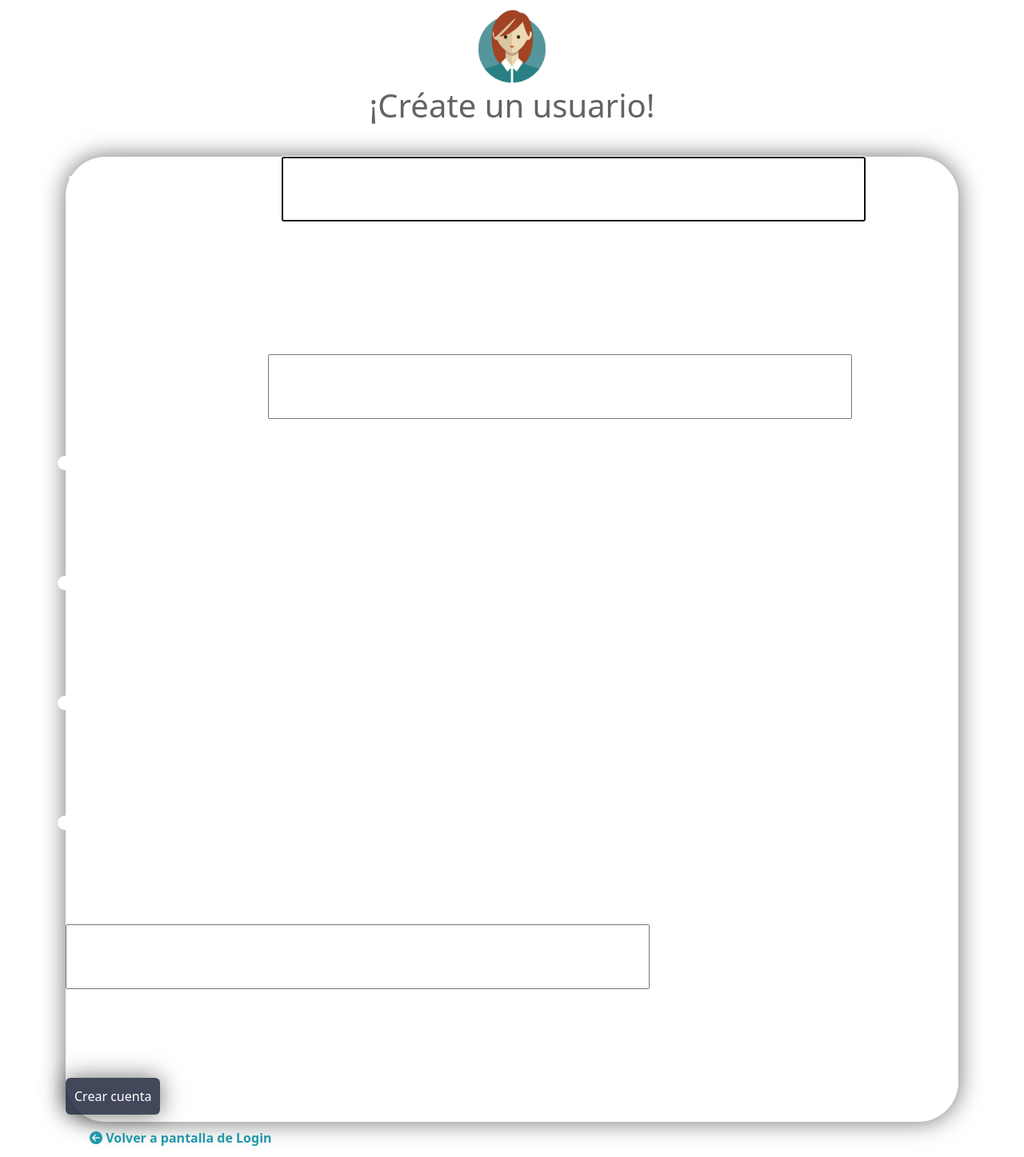
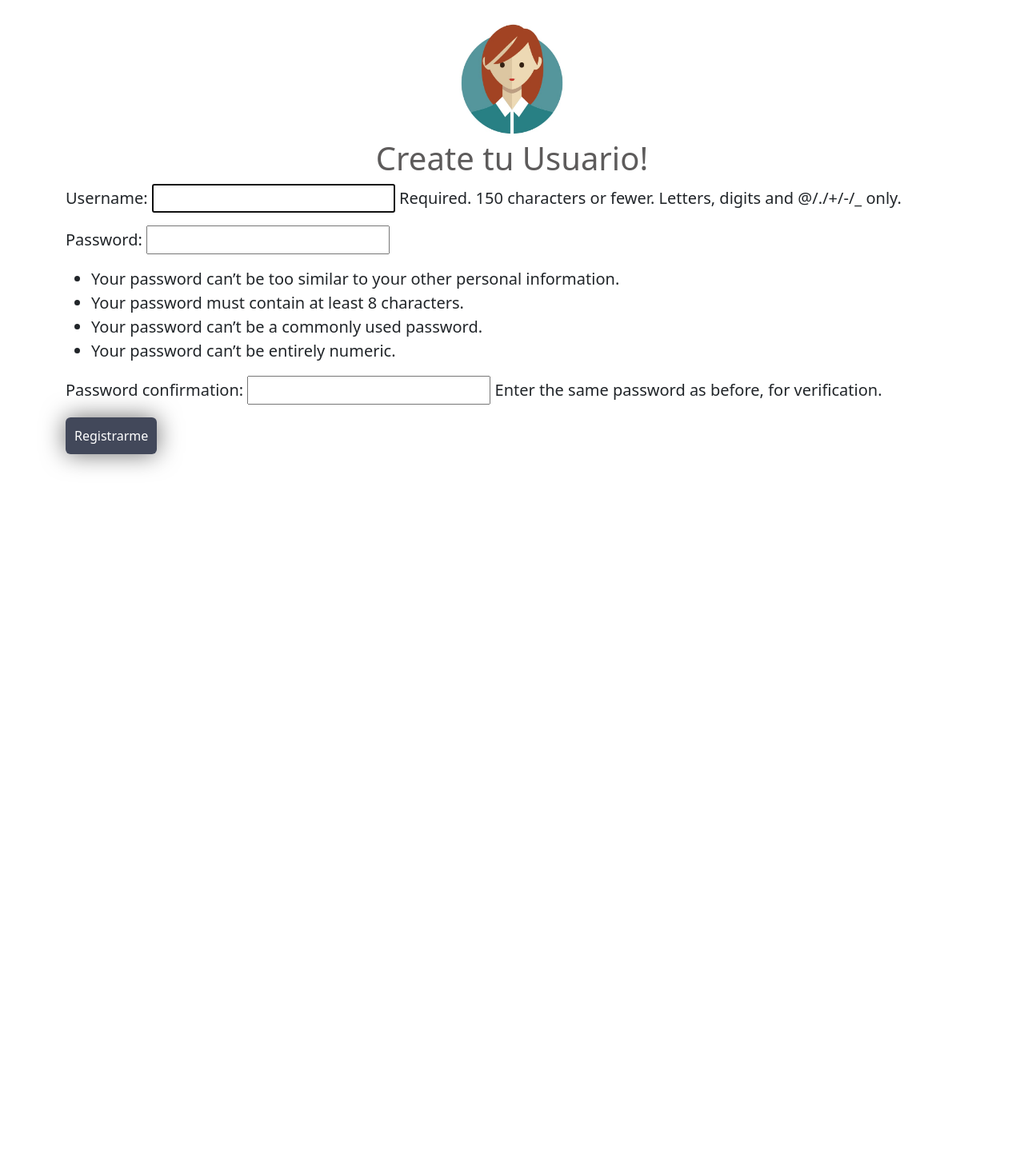
Before and after one commit to Jonx76/proyecto_intermedio, a Django app: page /signup/ in a window 1280 px wide. Shown: the whole page at 80% size. After the commit the page ends 588 px from the top, so only its background shows below. Run offline with Django 4.2, Linux system fonts and the light colour scheme; some libraries are stand-ins or nearby versions.

```diff
--- a/AppIntermedio/templates/Ingreso/crear_cuenta_form.html
+++ b/AppIntermedio/templates/Ingreso/crear_cuenta_form.html
@@ -1,45 +1,43 @@
 {% load static %}
 <!DOCTYPE html>
-<html lang="es">
+<html lang="en">
 	<head>
 		<meta charset="UTF-8" />
 		<meta http-equiv="X-UA-Compatible" content="IE=edge" />
 		<meta name="viewport" content="width=device-width, initial-scale=1.0" />
-
-		<meta
-			name="viewport"
-			content="width=device-width, initial-scale=1, shrink-to-fit=no"
-		/>
-		<link rel="shortcut icon" href="\static\imagenes\icono_libro.png" />
-		<title>Registro</title>
-		<!-- Bootstrap CSS v5.2.0-beta1 -->
 		<link
 			rel="stylesheet"
 			href="https://cdn.jsdelivr.net/npm/bootstrap@5.2.0-beta1/dist/css/bootstrap.min.css"
 			integrity="sha384-0evHe/X+R7YkIZDRvuzKMRqM+OrBnVFBL6DOitfPri4tjfHxaWutUpFmBp4vmVor"
 			crossorigin="anonymous"
 		/>
-		<link rel="stylesheet" href="\static\css\estilos_creacion.css" />
+		<link rel="shortcut icon" href="/static/imagenes/icono_libro.png" />
+		<link rel="stylesheet" href="/static/css/estilos_creacion.css" />
+		<title>Registro</title>
 	</head>
 	<body>
+		<div class="container mt-3 pt-2">
+			<div style="text-align: center">
+				<img
+					src="/static/imagenes/Logo.jpg"
+					alt="Logo"
+					height="150px"
+					weight="150px"
+					text-align="fixed"
+					style="text-align: center"
+				/>
+			</div>
+			<h1 style="text-align: center; font-weight: 400; color: rgb(93, 91, 91)"> Create tu Usuario!</h1>
+			<div class="lead display-15">
 
-        <div class="container">
-
-		</div>
-		<div class="bienvenida row justify-content-center pt-2 mr-1">
-		<center><img src="\static\imagenes\Logo.jpg" alt="" width="100px" height="100px"><h1>¡Créate un usuario!</h1></center>
-        </div>
-			<div class="container py-2 mt-3">
-				<div class="cuadro mb-1 mt-2">
 				<form method="post">
 					{% csrf_token %} {{ form.as_p }}
-						<input type="submit" value="Crear cuenta" class="btn btn-block ingresar">
+					<input
+						type="submit"
+						value="Registrarme"
+						class="btn btn-block ingresar"
+					/>
 				</form>
-				</div>
-                    <div class="back mb-1 mt-2">
-                    <a href="{% url 'login' %}"><i class="fa-solid fa-circle-arrow-left"></i> Volver a pantalla de Login </a>
-                    </div>
-
 			</div>
 		</div>
 		<script
@@ -53,7 +51,5 @@
 			integrity="sha384-kjU+l4N0Yf4ZOJErLsIcvOU2qSb74wXpOhqTvwVx3OElZRweTnQ6d31fXEoRD1Jy"
 			crossorigin="anonymous"
 		></script>
-            <script src="https://kit.fontawesome.com/417c3775f6.js" crossorigin="anonymous"></script>
-		</div>
 	</body>
 </html>
--- a/AppIntermedio/templates/base.html
+++ b/AppIntermedio/templates/base.html
@@ -21,7 +21,7 @@
              <a class="nav-item nav-link" href="{% url 'consulta' %}">Consulta</a>
              <a class="nav-item nav-link" href="{% url 'contacto' %}">Contacto</a>
              <a class="nav-item nav-link" href="{% url 'about' %}">About Us</a>
-             <a class="nav-item nav-link active" href="{% url 'login' %}">Login </a>
+             <a class="nav-item nav-link active" href="{% url 'login' %}">Logout </a>
 
          </div>
      </nav>
```
Also changed, not shown: db.sqlite3. Lines whose indentation alone changed are shown as unchanged.
